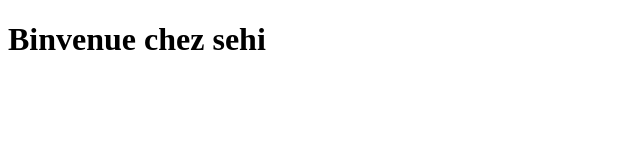
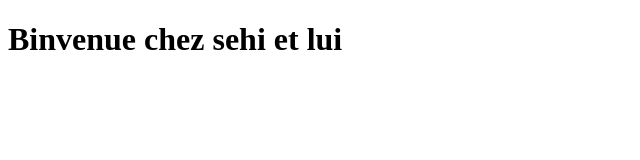
Before and after one commit to israelkoffi863-glitch/mon-site-v2, a plain HTML site: page index.html in a window 1280 px wide. Shown: the whole page, without its empty margins (0-640 px from the left). Drawn offline with Linux system fonts and the light colour scheme.

Commit message:
Update header text in index.html

```diff
--- a/index.html
+++ b/index.html
@@ -6,6 +6,6 @@
     <title>Mon site</title>
 </head>
 <body>
-    <h1>Binvenue chez sehi</h1>
+    <h1>Binvenue chez sehi et lui</h1>
 </body>
 </html>
```
